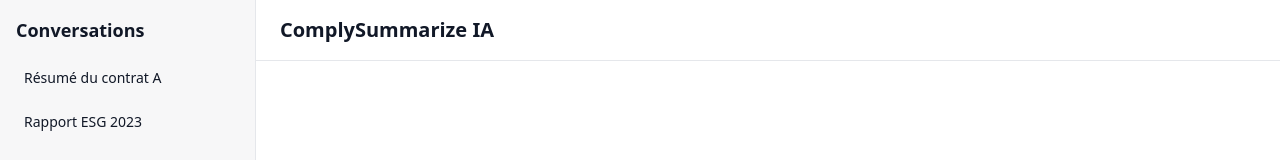
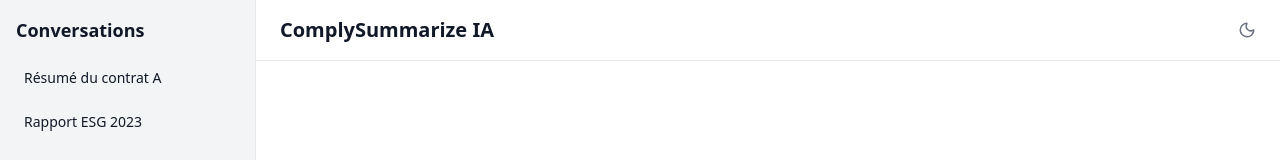
Before and after one commit to liljoker06/ComplySummarize-IA, a React (Vite) app in the folder frontend/: page / in a window 1280 px wide. Shown: the top 160 px of the page. Built offline with nearby package versions, Linux system fonts and the light colour scheme.

Commit message:
Corrections couleurs

```diff
--- a/frontend/src/pages/Conversation.jsx
+++ b/frontend/src/pages/Conversation.jsx
@@ -2,7 +2,7 @@ import { useEffect, useRef, useState } from "react";
 import { Card, CardContent } from "../components/ui/card";
 import { Button } from "../components/ui/button";
 import { Textarea } from "../components/ui/textarea";
-import { Loader2, UploadCloud, X, Plus, Menu, Send } from "lucide-react";
+import { Loader2, UploadCloud, X, Plus, Menu, Send, Moon, Sun } from "lucide-react";
 import { useDropzone } from "react-dropzone";
 
 export default function Conversation() {
@@ -16,9 +16,11 @@ export default function Conversation() {
   const fileInputRef = useRef();
 
   useEffect(() => {
-    const isDark = window.matchMedia("(prefers-color-scheme: dark)").matches;
-    setIsDarkMode(isDark);
+    const prefersDark = window.matchMedia("(prefers-color-scheme: dark)").matches;
+    setIsDarkMode(prefersDark);
   }, []);
+
+  const toggleTheme = () => setIsDarkMode(!isDarkMode);
 
   const onDrop = (acceptedFiles) => {
     setFiles((prev) => [...prev, ...acceptedFiles]);
@@ -62,7 +64,7 @@ export default function Conversation() {
   };
 
   return (
-    <div className={`flex min-h-screen text-sm relative ${isDarkMode ? 'bg-[#202123] text-gray-200' : 'text-gray-900 bg-white'}`}>
+    <div className={`flex min-h-screen text-sm relative transition-colors duration-300 ${isDarkMode ? 'bg-gray-900 text-white' : 'bg-white text-gray-900'}`}>
       {isDragActive && (
         <div className="absolute inset-0 z-50 bg-black bg-opacity-50 flex items-center justify-center pointer-events-none">
           <div className="text-2xl font-semibold text-white">Déposer</div>
@@ -70,7 +72,7 @@ export default function Conversation() {
       )}
 
       {/* Sidebar */}
-      <aside className={`border-r w-64 p-4 flex flex-col ${sidebarOpen ? "block" : "hidden"} md:flex ${isDarkMode ? 'bg-[#2a2b2e] border-gray-700' : 'bg-[#f7f7f8]'}`}>
+      <aside className={`border-r w-64 p-4 flex flex-col ${sidebarOpen ? "block" : "hidden"} md:flex ${isDarkMode ? 'bg-gray-800 border-gray-700' : 'bg-gray-100 border-gray-200'}`}>
         <h2 className="text-lg font-semibold mb-4">Conversations</h2>
         <ul className="space-y-2 flex-1 overflow-y-auto">
           <li className="p-2 rounded-lg hover:bg-gray-700/30 cursor-pointer">Résumé du contrat A</li>
@@ -86,14 +88,19 @@ export default function Conversation() {
 
         <header className={`flex items-center justify-between px-6 py-4 border-b ${isDarkMode ? 'border-gray-700' : 'border-gray-200'}`}>
           <h1 className="text-xl font-bold">ComplySummarize IA</h1>
-          <button onClick={() => setSidebarOpen(!sidebarOpen)} className="md:hidden text-gray-500">
-            <Menu />
-          </button>
+          <div className="flex items-center gap-2">
+            <button onClick={toggleTheme} className="text-gray-500 hover:text-primary">
+              {isDarkMode ? <Sun size={18} /> : <Moon size={18} />}
+            </button>
+            <button onClick={() => setSidebarOpen(!sidebarOpen)} className="md:hidden text-gray-500">
+              <Menu />
+            </button>
+          </div>
         </header>
 
         <div className="flex-1 overflow-y-auto p-6 space-y-6">
           {summary && (
-            <Card className={`mt-6 ${isDarkMode ? 'bg-[#2e2f32] text-gray-100' : ''}`}>
+            <Card className={`mt-6 ${isDarkMode ? 'bg-gray-800 text-white' : 'bg-white text-gray-900'}`}>
               <CardContent className="space-y-4">
                 <div>
                   <h2 className="text-lg font-semibold">Résumé :</h2>
@@ -121,10 +128,10 @@ export default function Conversation() {
         </div>
 
         {/* Input area fixed bottom */}
-        <div className={`w-full p-4 border-t ${isDarkMode ? 'bg-[#2a2b2e] border-gray-700' : 'bg-white border-gray-200'}`}>
+        <div className={`w-full p-4 border-t ${isDarkMode ? 'bg-gray-800 border-gray-700' : 'bg-white border-gray-200'}`}>
           <div className="flex flex-wrap gap-2 mb-4">
             {files.map((file, index) => (
-              <div key={index} className={`px-3 py-1 rounded-full flex items-center space-x-2 ${isDarkMode ? 'bg-gray-700 text-gray-200' : 'bg-gray-100 text-gray-700'}`}>
+              <div key={index} className={`px-3 py-1 rounded-full flex items-center space-x-2 ${isDarkMode ? 'bg-gray-700 text-white' : 'bg-gray-100 text-gray-700'}`}>
                 <span className="truncate max-w-[150px]">{file.name}</span>
                 <button onClick={() => removeFile(index)} className="text-gray-400 hover:text-red-500">
                   <X size={14} />
@@ -158,7 +165,7 @@ export default function Conversation() {
               id="llm-select"
               value={selectedLLM}
               onChange={(e) => setSelectedLLM(e.target.value)}
-              className={`border rounded px-2 py-1 text-sm ${isDarkMode ? 'bg-gray-800 text-white border-gray-600' : 'bg-white border-gray-300 text-gray-900'}`}
+              className={`border rounded px-2 py-1 text-sm ${isDarkMode ? 'bg-gray-900 text-white border-gray-600' : 'bg-white border-gray-300 text-gray-900'}`}
             >
               <option value="gpt-4">GPT-4</option>
               <option value="gpt-3.5-turbo">GPT-3.5 Turbo</option>
```
